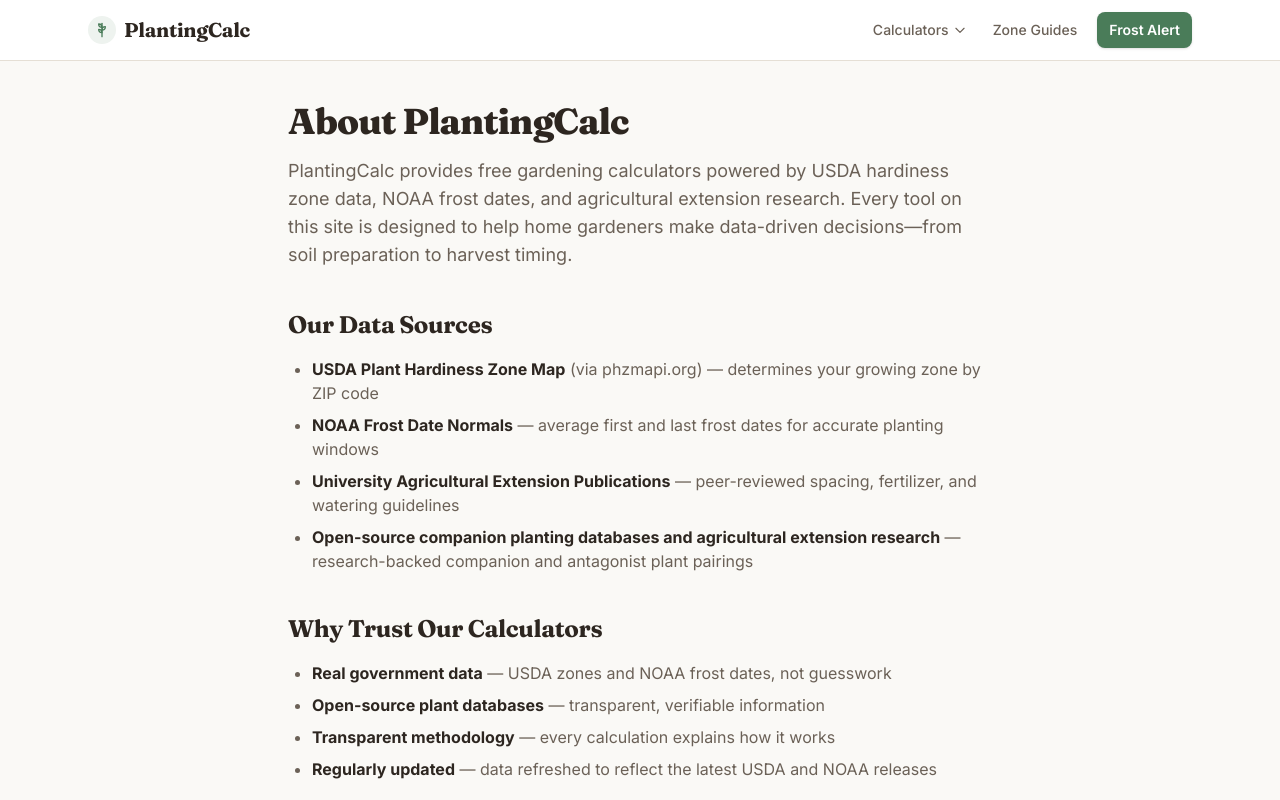
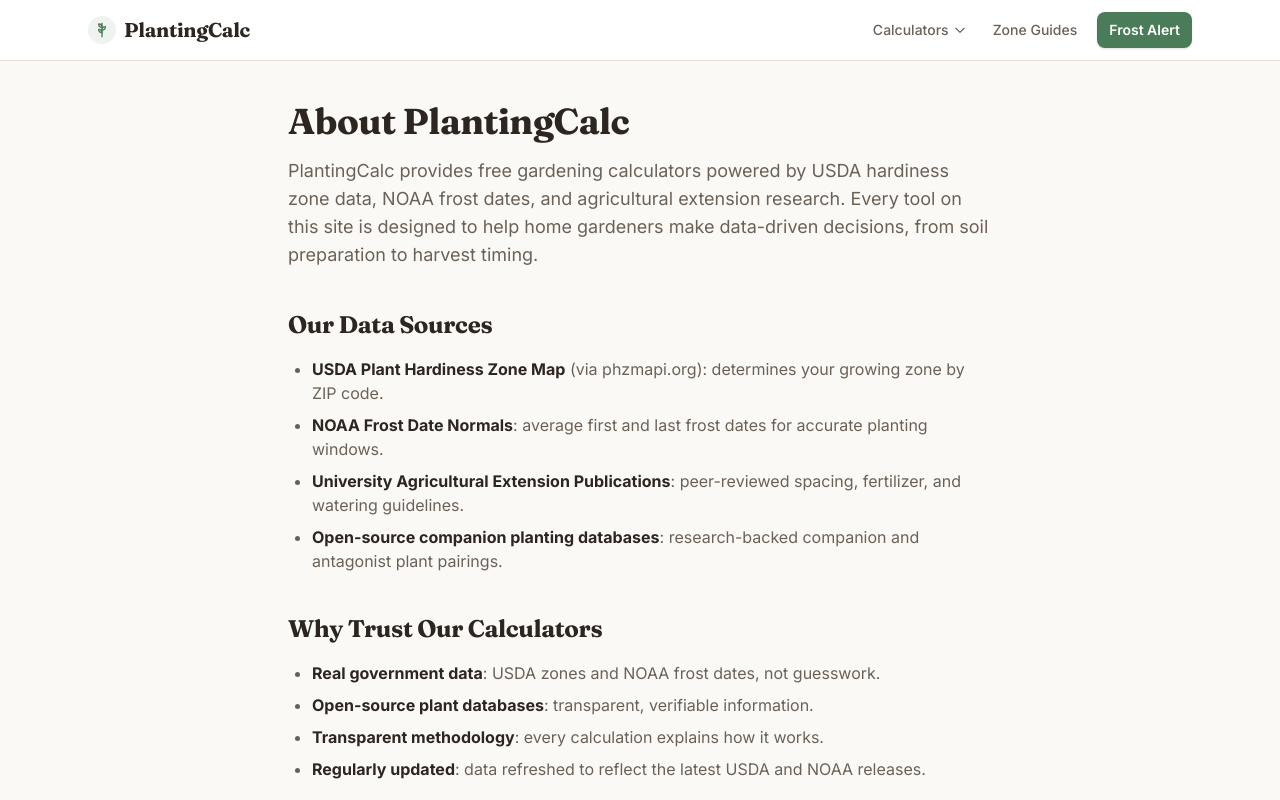
Before and after one commit to cassiestockamz-ship-it/gardencalc, a Next.js app: page /about in a window 1280 px wide. Shown: the top 800 px of the page. Built offline with nearby package versions, Linux system fonts and the light colour scheme.

Commit message:
Fix &mdash; entities in about + watering; tighten audit script

```diff
--- a/src/app/about/page.tsx
+++ b/src/app/about/page.tsx
@@ -23,7 +23,7 @@
     <div className="mx-auto max-w-3xl px-4 py-10 sm:px-6 lg:px-8">
       <script type="application/ld+json" dangerouslySetInnerHTML={{ __html: JSON.stringify(orgJsonLd) }} />
 
-      <h1 className="text-3xl font-extrabold tracking-tight text-[var(--color-text)] sm:text-4xl">
+      <h1 className="font-display text-3xl font-bold tracking-tight text-[var(--color-text)] sm:text-4xl">
         About PlantingCalc
       </h1>
 
@@ -31,13 +31,13 @@
         PlantingCalc provides free gardening calculators powered by USDA
         hardiness zone data, NOAA frost dates, and agricultural extension
         research. Every tool on this site is designed to help home gardeners
-        make data-driven decisions&mdash;from soil preparation to harvest
+        make data-driven decisions, from soil preparation to harvest
         timing.
       </p>
 
       {/* Data Sources */}
       <section className="mt-10">
-        <h2 className="text-2xl font-bold text-[var(--color-text)]">
+        <h2 className="font-display text-2xl font-bold text-[var(--color-text)]">
           Our Data Sources
         </h2>
         <ul className="mt-4 list-disc space-y-2 pl-6 text-[var(--color-text-muted)]">
@@ -45,70 +45,61 @@
             <strong className="text-[var(--color-text)]">
               USDA Plant Hardiness Zone Map
             </strong>{" "}
-            (via phzmapi.org) &mdash; determines your growing zone by ZIP code
+            (via phzmapi.org): determines your growing zone by ZIP code.
           </li>
           <li>
             <strong className="text-[var(--color-text)]">
               NOAA Frost Date Normals
-            </strong>{" "}
-            &mdash; average first and last frost dates for accurate planting
-            windows
+            </strong>
+            : average first and last frost dates for accurate planting windows.
           </li>
           <li>
             <strong className="text-[var(--color-text)]">
               University Agricultural Extension Publications
-            </strong>{" "}
-            &mdash; peer-reviewed spacing, fertilizer, and watering guidelines
+            </strong>
+            : peer-reviewed spacing, fertilizer, and watering guidelines.
           </li>
           <li>
             <strong className="text-[var(--color-text)]">
-              Open-source companion planting databases and agricultural extension research
-            </strong>{" "}
-            &mdash; research-backed companion and antagonist plant pairings
+              Open-source companion planting databases
+            </strong>
+            : research-backed companion and antagonist plant pairings.
           </li>
         </ul>
       </section>
 
       {/* Why Trust Us */}
       <section className="mt-10">
-        <h2 className="text-2xl font-bold text-[var(--color-text)]">
+        <h2 className="font-display text-2xl font-bold text-[var(--color-text)]">
           Why Trust Our Calculators
         </h2>
         <ul className="mt-4 list-disc space-y-2 pl-6 text-[var(--color-text-muted)]">
           <li>
-            <strong className="text-[var(--color-text)]">
-              Real government data
-            </strong>{" "}
-            &mdash; USDA zones and NOAA frost dates, not guesswork
+            <strong className="text-[var(--color-text)]">Real government data</strong>
+            : USDA zones and NOAA frost dates, not guesswork.
           </li>
           <li>
-            <strong className="text-[var(--color-text)]">
-              Open-source plant databases
-            </strong>{" "}
-            &mdash; transparent, verifiable information
+            <strong className="text-[var(--color-text)]">Open-source plant databases</strong>
+            : transparent, verifiable information.
           </li>
           <li>
-            <strong className="text-[var(--color-text)]">
-              Transparent methodology
-            </strong>{" "}
-            &mdash; every calculation explains how it works
+            <strong className="text-[var(--color-text)]">Transparent methodology</strong>
+            : every calculation explains how it works.
           </li>
           <li>
-            <strong className="text-[var(--color-text)]">
-              Regularly updated
-            </strong>{" "}
-            &mdash; data refreshed to reflect the latest USDA and NOAA releases
+            <strong className="text-[var(--color-text)]">Regularly updated</strong>
+            : data refreshed to reflect the latest USDA and NOAA releases.
           </li>
         </ul>
       </section>
 
       {/* Author */}
       <section className="mt-10">
-        <h2 className="text-2xl font-bold text-[var(--color-text)]">
+        <h2 className="font-display text-2xl font-bold text-[var(--color-text)]">
           Who We Are
         </h2>
         <p className="mt-4 text-[var(--color-text-muted)]">
-          PlantingCalc is built by home gardeners who got tired of guessing. We maintain raised beds and in-ground gardens across multiple USDA zones, and we built these tools because we wanted the same data-driven planning resources that commercial growers have. Without the $200/year software subscriptions.
+          PlantingCalc is built by home gardeners who got tired of guessing. We maintain raised beds and in-ground gardens across multiple USDA zones, and we built these tools because we wanted the same data-driven planning resources that commercial growers have, without the $200/year software subscriptions.
         </p>
         <p className="mt-3 text-[var(--color-text-muted)]">
           Every calculator on this site is backed by published agricultural data, not guesswork. When we say &ldquo;plant tomatoes 2 weeks after your last frost,&rdquo; that comes from the same extension office guidelines that professional farmers follow.
@@ -117,7 +108,7 @@
 
       {/* Methodology */}
       <section className="mt-10">
-        <h2 className="text-2xl font-bold text-[var(--color-text)]">
+        <h2 className="font-display text-2xl font-bold text-[var(--color-text)]">
           How We Calculate
         </h2>
         <ul className="mt-4 list-disc space-y-2 pl-6 text-[var(--color-text-muted)]">
@@ -141,7 +132,7 @@
 
       {/* Calculator Links */}
       <section className="mt-10">
-        <h2 className="text-2xl font-bold text-[var(--color-text)]">
+        <h2 className="font-display text-2xl font-bold text-[var(--color-text)]">
           Our Calculators
         </h2>
         <ul className="mt-4 grid gap-3 sm:grid-cols-2">
--- a/src/app/watering/page.tsx
+++ b/src/app/watering/page.tsx
@@ -312,7 +312,7 @@
             </li>
             <li className="flex items-start gap-2">
               <span className="mt-0.5 text-green-600">&#10003;</span>
-              Check soil moisture by inserting a finger <strong className="text-[var(--color-text)]">2 inches deep</strong> &mdash; water when dry
+              Check soil moisture by inserting a finger <strong className="text-[var(--color-text)]">2 inches deep</strong>. Water when dry.
             </li>
           </ul>
         </div>
```
Also changed, not shown: 1 other file (tests, documents, lock files or other folders).
